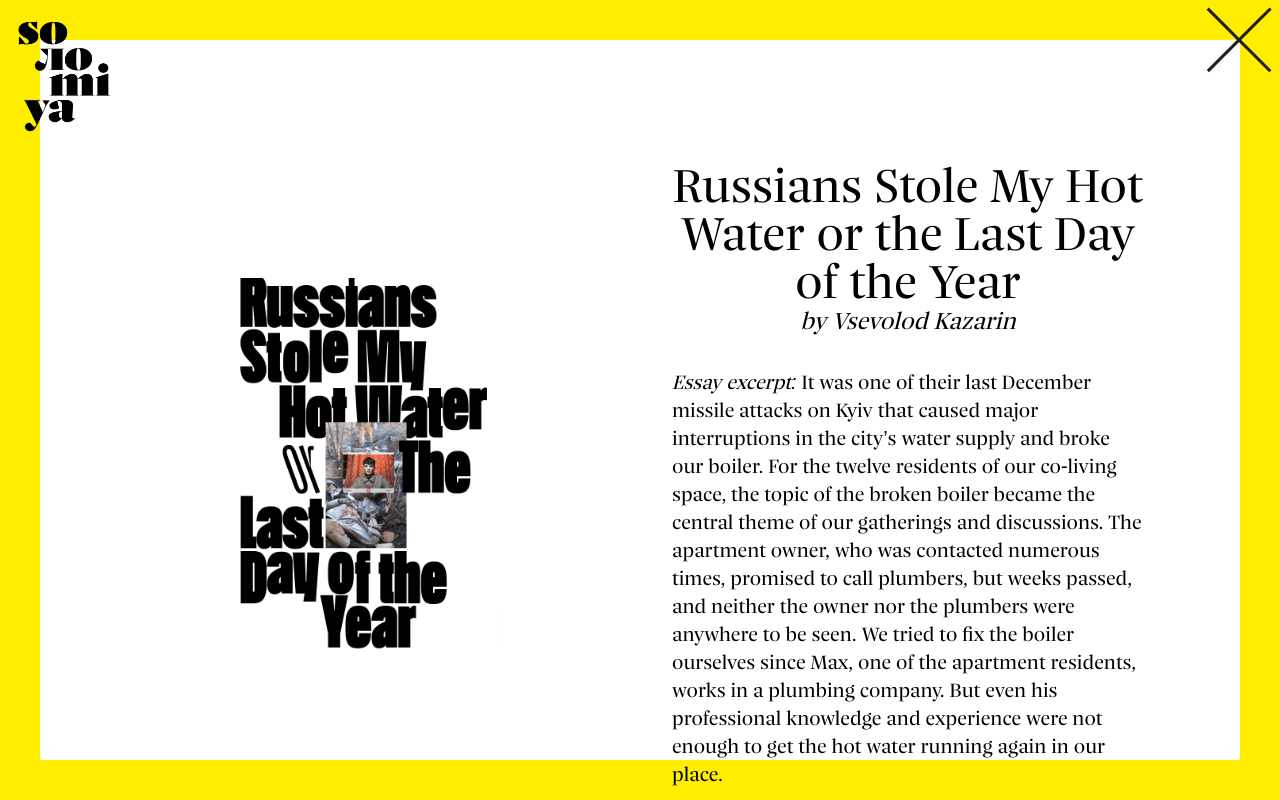
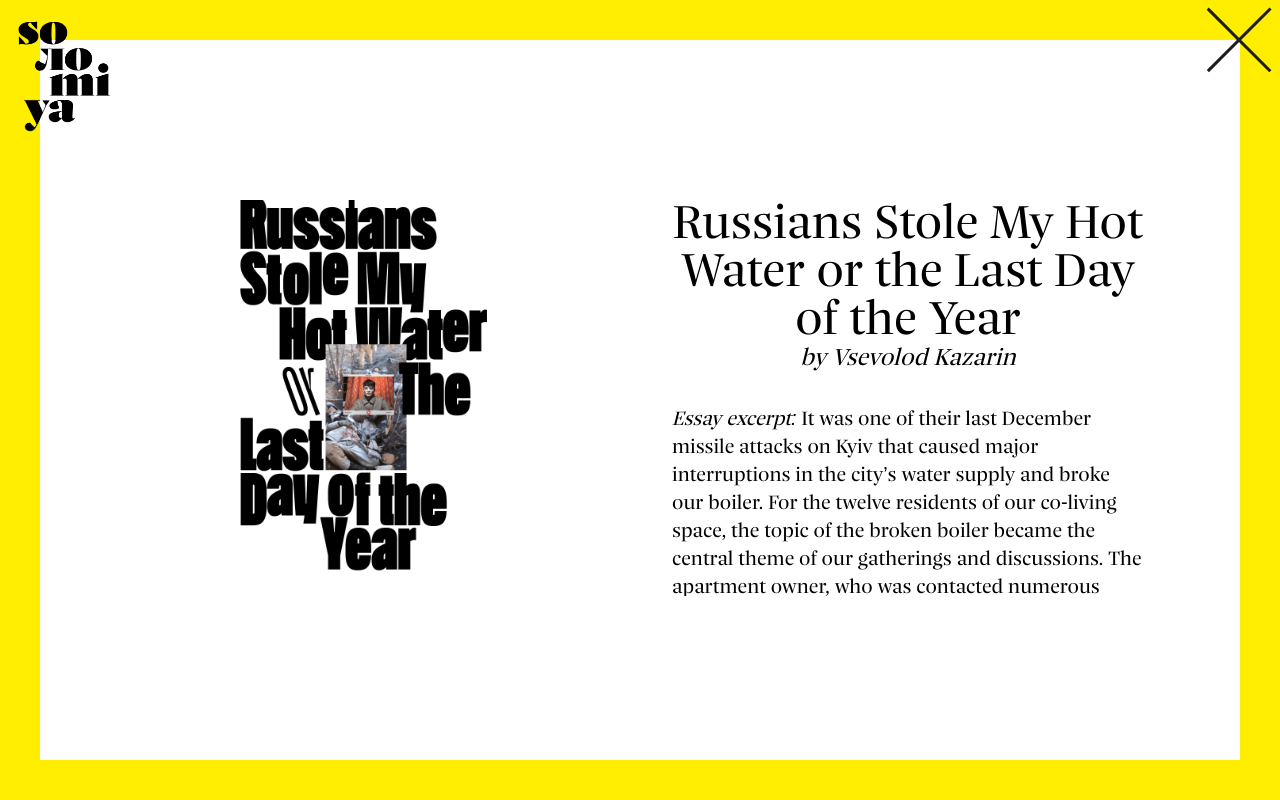
Before and after one commit to bit1creative/solomiya, a React (Vite) app: page /issue/2 in a window 1280 px wide. Both pictures are taken after a click on the button 698 px from the left and 400 px from the top of the page. Built offline with nearby package versions, Linux system fonts and the light colour scheme.

Commit message:
more fixes

```diff
--- a/src/components/pages/Home/HeroSection/SlideShow.tsx
+++ b/src/components/pages/Home/HeroSection/SlideShow.tsx
@@ -37,12 +37,12 @@ export const SlideShow = () => {
   }, []);
 
   return (
-    <div ref={rootRef} className="relative h-[200px] lg:h-[800px]">
+    <div ref={rootRef} className="relative h-[200px] lg:h-[30rem] xl:h-[40rem] 2xl:h-[45rem]">
       {images.map((imageSrc: string, index: number) => (
         <img
           key={imageSrc}
           ref={(el) => index && slideShowImgRefs.current.push(el as HTMLElement)}
-          className="absolute left-1/2 h-[200px] -translate-x-1/2 opacity-0 first:opacity-100 first:shadow-2xl lg:h-[700px]"
+          className="absolute left-1/2 h-[200px] -translate-x-1/2 opacity-0 first:opacity-100 first:shadow-2xl lg:h-[30rem] xl:h-[40rem] 2xl:h-[45rem]"
           src={`/images/${imageSrc}`}
         />
       ))}
--- a/src/components/pages/Home/HeroSection/index.tsx
+++ b/src/components/pages/Home/HeroSection/index.tsx
@@ -10,7 +10,7 @@ export const HeroSection = () => {
       <div className="w-full px-6 pt-24">
         <SlideShow key={`slideshow-${issue}`} />
       </div>
-      <div className="text-balance mt-6 px-4 text-center font-nice-regular text-3xl lg:mt-6 lg:px-20 lg:text-6xl lg:leading-[4rem]">
+      <div className="text-balance mt-6 px-4 text-center font-nice-regular text-3xl lg:mt-6 lg:px-20 lg:text-6xl lg:leading-normal">
         <h2>
           Solomiya is an artists-run independent magazine exploring and showcasing Ukrainian cultural and artistic
           scene.
--- a/src/components/pages/Home/IssuesSection/ImageDialogContent.tsx
+++ b/src/components/pages/Home/IssuesSection/ImageDialogContent.tsx
@@ -8,11 +8,11 @@ interface Props {
 export const ImageDialogContent = ({ imageData }: Props) => {
   const { title, author, descriptionHtml, images, comments = null } = imageData;
   return (
-    <div className="no-scrollbar h-full overflow-scroll lg:grid lg:h-min lg:grid-cols-2 lg:place-items-center lg:gap-8 lg:p-20">
+    <div className="no-scrollbar h-full overflow-scroll lg:grid lg:h-min lg:grid-cols-2 lg:place-items-center lg:gap-8 lg:overflow-hidden lg:p-20">
       <div className="mt-24 lg:mt-0">
         <IssuesDialogCarousel images={images} />
       </div>
-      <div className="mx-4 my-10 text-center font-nice-regular lg:mb-12">
+      <div className="no-scrollbar mx-4 my-10 text-center font-nice-regular lg:mb-12 lg:max-h-[50vh] lg:overflow-hidden lg:overflow-y-scroll">
         <p className="text-3xl lg:text-5xl">{title}</p>
         <p className="italic lg:text-2xl">{author}</p>
         {!!comments && <p className="italic lg:text-2xl">{comments}</p>}
--- a/src/components/pages/Home/IssuesSection/index.tsx
+++ b/src/components/pages/Home/IssuesSection/index.tsx
@@ -8,7 +8,7 @@ export const IssuesSection = () => {
 
   if (isFirstIssue) {
     return (
-      <section className="snap-start px-4 text-center font-nice-regular text-3xl lg:px-20 lg:text-6xl lg:leading-[4rem]">
+      <section className="snap-start px-4 text-center font-nice-regular text-3xl lg:px-20 lg:text-6xl lg:leading-normal">
         In Solomiya&apos;s very first issue, you will encounter some of those who grew up in an independent Ukraine and
         are paying a huge price for the European integration they seek. We invite you to meet young creatives from Kyiv
         and elsewhere who write <IssueTextImage image="sm1_andrii" />
@@ -23,7 +23,7 @@ export const IssuesSection = () => {
     );
   } else if (isSecondIssue) {
     return (
-      <section className="snap-start px-4 text-center font-nice-regular text-3xl lg:px-20 lg:text-6xl lg:leading-[4rem]">
+      <section className="snap-start px-4 text-center font-nice-regular text-3xl lg:px-20 lg:text-6xl lg:leading-normal">
         Having established a distinct voice with the first issue of Solomiya, we continue to showcase the works of
         talented artists who reflect on the complexity and the urgency of the Ukrainian context{' '}
         <IssueTextImage image="sm2_vsevolod" /> <IssueTextImage image="sm2_dima_tolkachov" />
--- a/src/layout/components/Footer.tsx
+++ b/src/layout/components/Footer.tsx
@@ -8,11 +8,11 @@ export const Footer = () => {
   const issue = useGetIssue();
 
   return (
-    <div className={`mt-6 border-${mainColor} w-screen border-0 border-t-[2.5rem] border-solid`}>
+    <div className={`mt-6 border-${mainColor} w-full border-0 border-t-[2.5rem] border-solid`}>
       <div className="sr-only border-main-issue-1" />
       <div className="sr-only border-main-issue-2" />
       <div
-        className={`grid max-w-[1440px] grid-cols-3 gap-x-4 gap-y-2 bg-white text-center font-yuni-black text-2xl lg:grid-cols-5 lg:py-4 lg:text-6xl lg:leading-[4rem]`}
+        className={`mx-auto grid max-w-[1440px] grid-cols-3 place-items-center gap-x-4 gap-y-2 bg-white text-center font-yuni-black text-2xl lg:grid-cols-5 lg:py-4 lg:text-6xl lg:leading-normal`}
       >
         <a href="https://instagram.com/solomiyamag?igshid=MzRlODBiNWFlZA==" target="_blank" rel="noopener noreferrer">
           Instagram
--- a/tailwind.config.js
+++ b/tailwind.config.js
@@ -15,7 +15,9 @@ export default {
       },
       fontSize: {
         'lg-xl': ['16rem'],
-        'lg-2xl': ['18rem']
+        'lg-2xl': ['18rem'],
+        '6xl': 'clamp(2.5rem, 5vw, 3.75rem);',
+        '8xl': 'clamp(3.5rem, 5vw, 4.75rem);'
       },
       fontFamily: {
         'nice-bold-italic': ['NICE_BOLD_ITALIC', 'cursive'],
```
